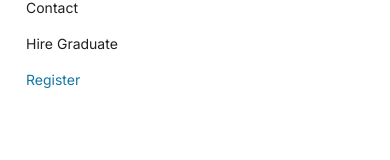
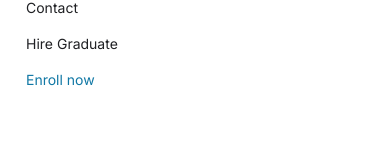
Before and after one commit to mbonikev/hotel_talents_pool, a React (Vite) app: page /#/about in a window 390 px wide. Both pictures are taken after a click on the button 352 px from the left and 28 px from the top of the page. Shown: the part 497-657 px from the top of the page. Built offline with nearby package versions, Linux system fonts and the light colour scheme; what ldrs would draw is missing.

Commit message:
updated src/components/Navbar.jsx

```diff
--- a/src/components/Navbar.jsx
+++ b/src/components/Navbar.jsx
@@ -110,9 +110,9 @@ function Navbar({ setLoading }) {
           </Link>
           <Link
             className="text-sm text-main-color px-1.5 hidden max-lg:flex"
-            to="/"
+            to={formUrl}
           >
-            Register
+            Enroll now
           </Link>
         </div>
         <div className="flex items-center justify-end gap-1.5">
```
